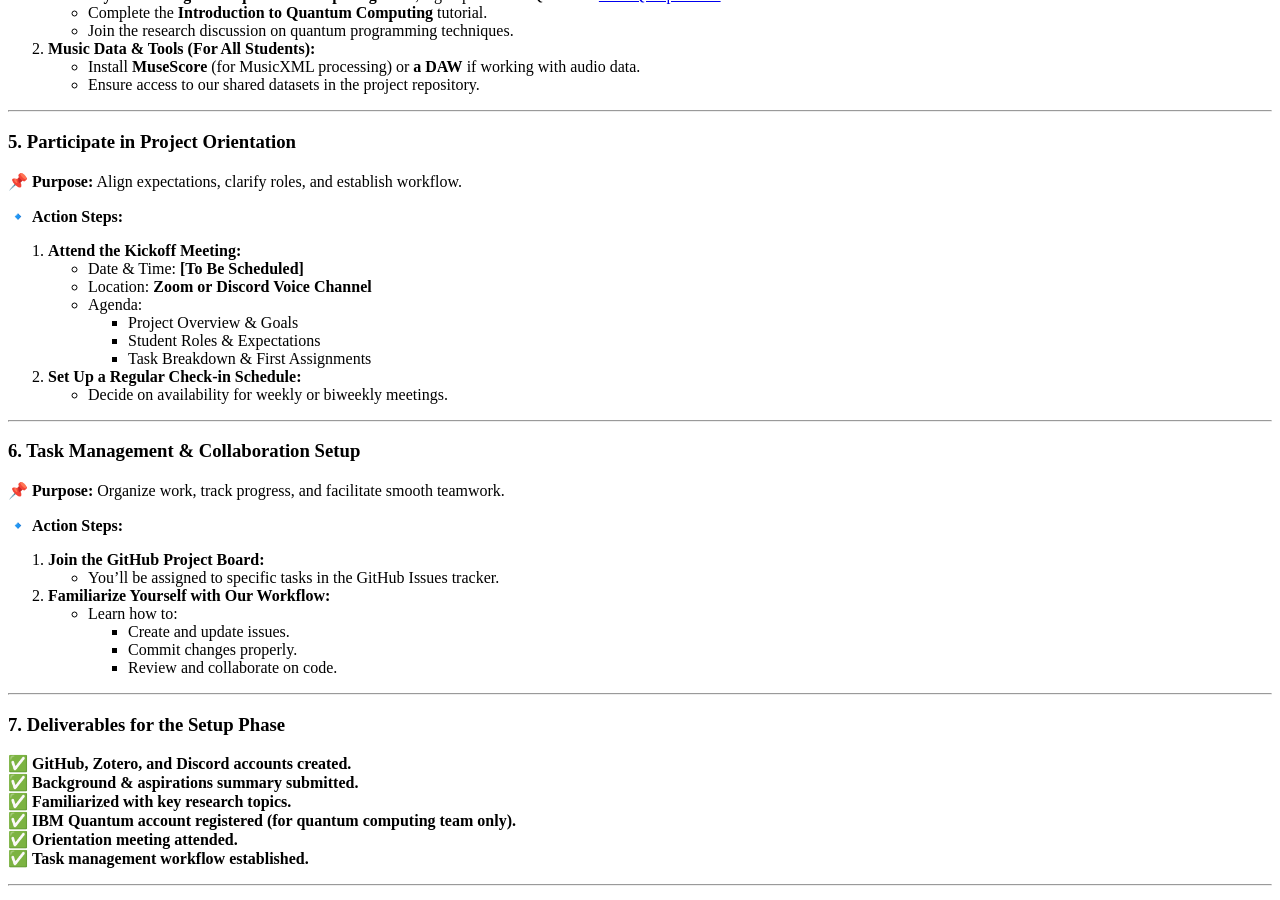
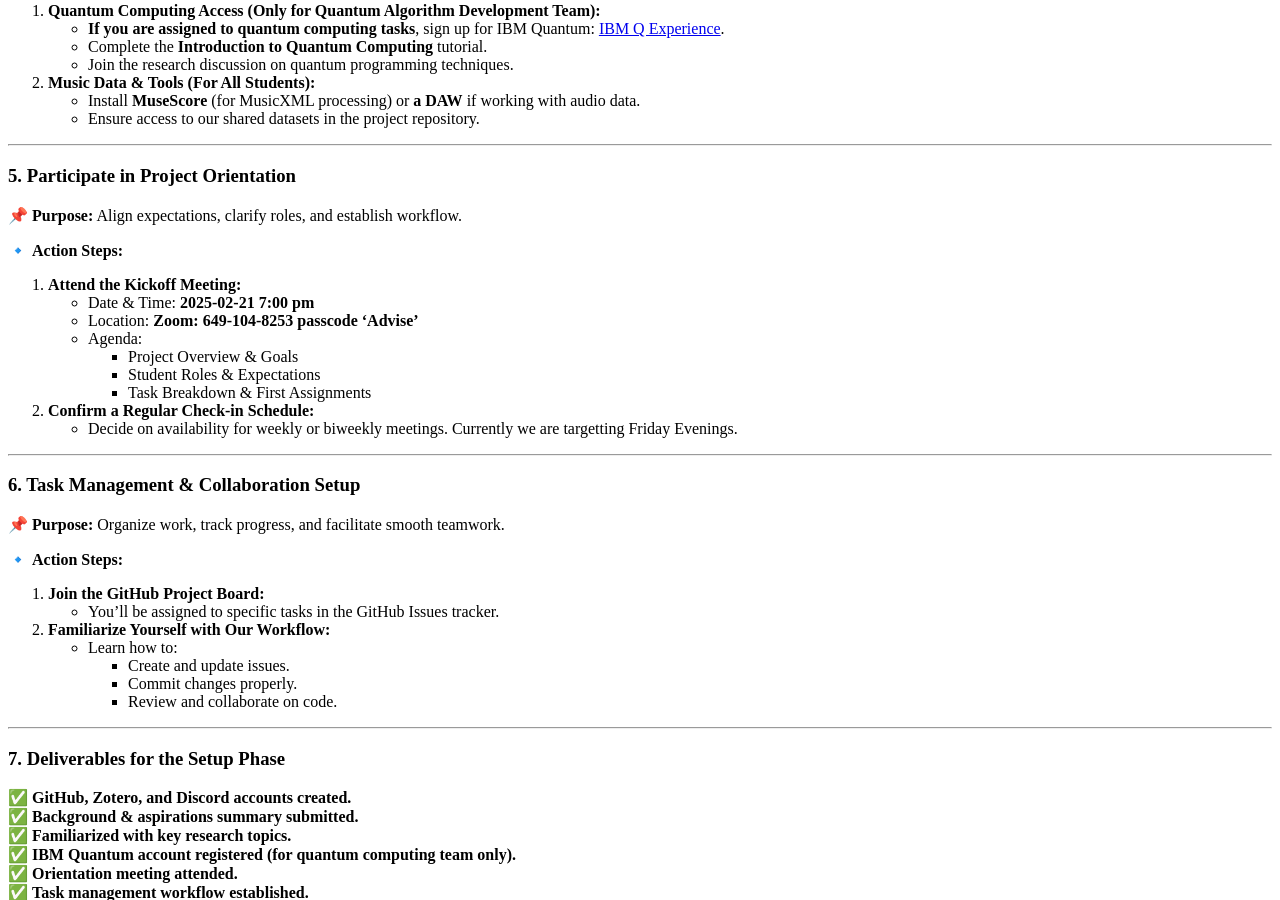
Before and after one commit to CHI-CityTech/QuantumMusic, a Jekyll site: the page built from startup_tasks.md, in a window 1280 px wide and 900 px high, scrolled down 1765 px. Built offline with Jekyll 4.4.1, drawn with Linux system fonts in a browser that asks for light colours; our own code applies the rules of GitHub Pages for plain Markdown files; some of the changed text lies outside the part shown.

Commit message:
Update startup_tasks.md

```diff
--- a/startup_tasks.md
+++ b/startup_tasks.md
@@ -1,6 +1,8 @@
 ## **Setup Instructions for Students**
 
 Welcome to the **Quantum Music Generation** research project! Below are the required steps to get started. Each task ensures you have access to the necessary tools, platforms, and resources to collaborate effectively.
+
+Before starting with the tasks below, please refresh yourselves with the overall [Spring 2025 proposal](https://github.com/CHI-CityTech/QuantumMusic/blob/main/Proposals/Quantum_Music_Proposal_Spring_2025.md).
 
 ---
 
@@ -97,14 +99,14 @@ The GitHub repository we will be using is [CHI-CityTech/QuantumMusic](https://gi
 
 🔹 **Action Steps:**
 1. **Attend the Kickoff Meeting:**
-   - Date & Time: **[To Be Scheduled]**
-   - Location: **Zoom or Discord Voice Channel**
+   - Date & Time: **2025-02-21 7:00 pm**
+   - Location: **Zoom: 649-104-8253 passcode 'Advise'**
    - Agenda:
      - Project Overview & Goals
      - Student Roles & Expectations
      - Task Breakdown & First Assignments
-2. **Set Up a Regular Check-in Schedule:**
-   - Decide on availability for weekly or biweekly meetings.
+2. **Confirm a Regular Check-in Schedule:**
+   - Decide on availability for weekly or biweekly meetings.  Currently we are targetting Friday Evenings.
 
 ---
 
```
